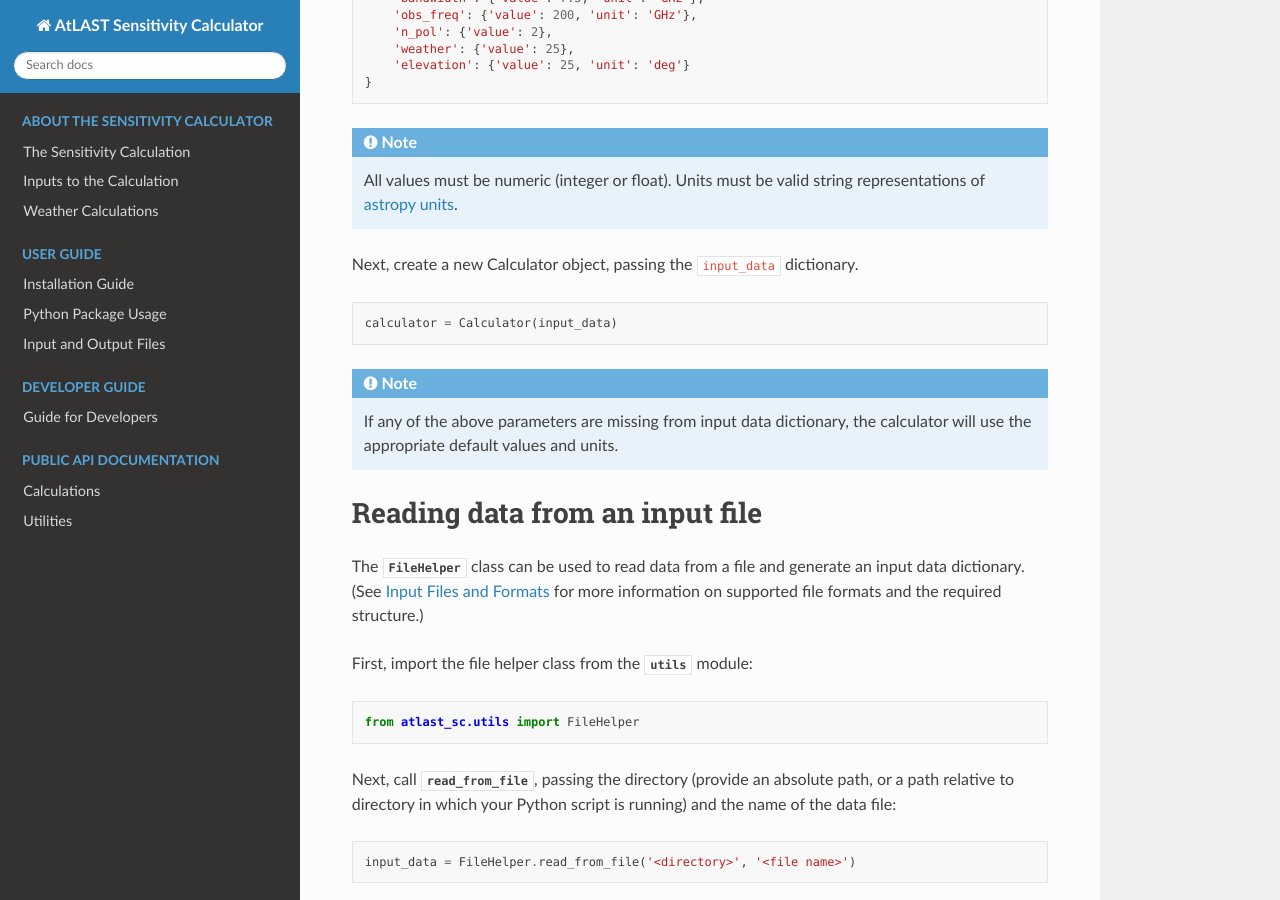
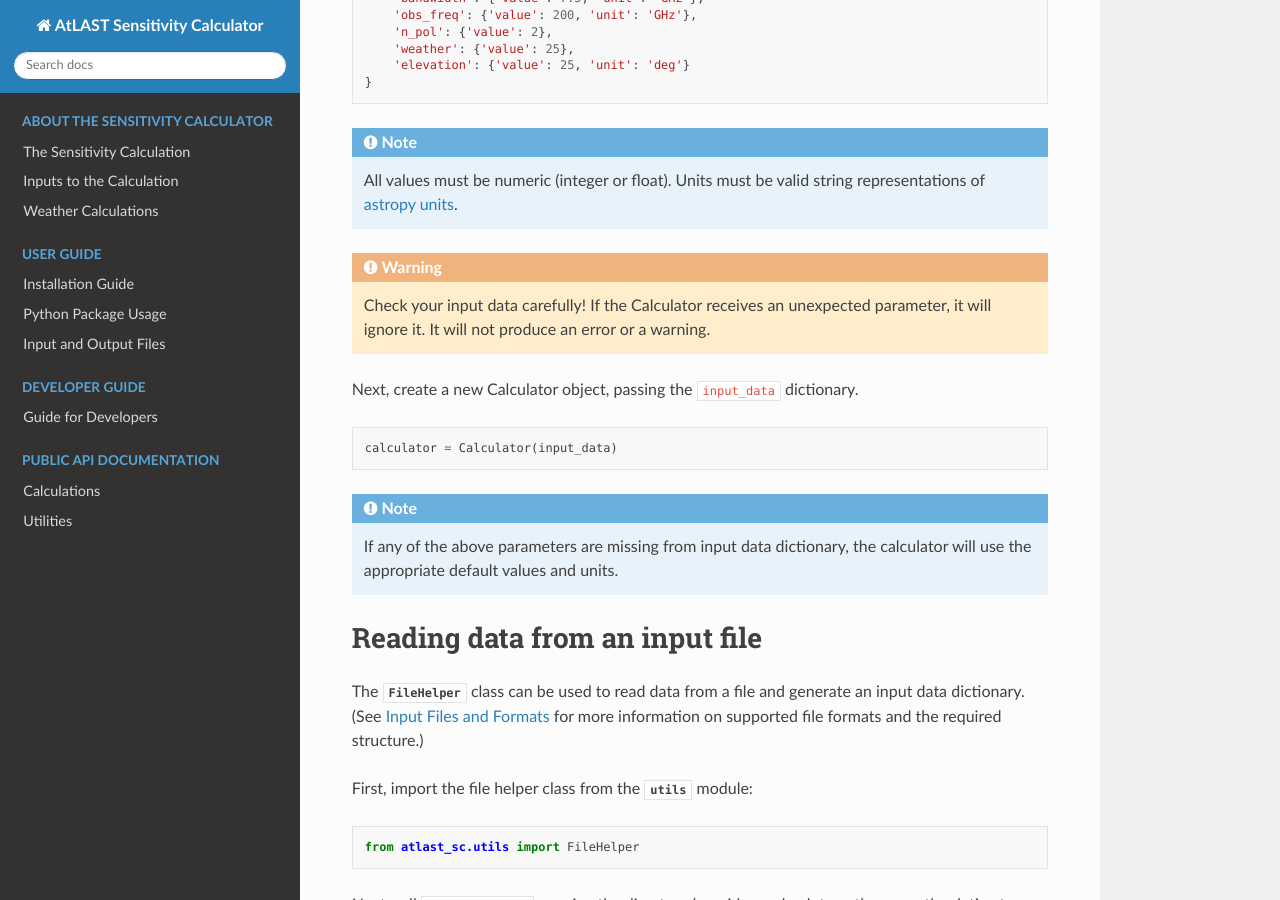
Before and after one commit to ukatc/AtLAST_sensitivity_calculator, a Sphinx documentation site: the page built from docs/source/user_guide/providing_input_data.rst, in a window 1280 px wide and 900 px high, scrolled down 426 px. Built offline with Sphinx 7.4.7 and the Read the Docs theme 2.0.0, drawn with Linux system fonts in a browser that asks for light colours.

Commit message:
Added warning about unexpected input parameters

```diff
--- a/docs/source/user_guide/providing_input_data.rst
+++ b/docs/source/user_guide/providing_input_data.rst
@@ -27,6 +27,10 @@ First, create a dictionary with the input data you wish to use:
 .. note:: All values must be numeric (integer or float). Units must be valid string
     representations of
     `astropy units <https://docs.astropy.org/en/stable/units/index.html>`__.
+
+.. warning:: Check your input data carefully! If the Calculator receives an
+    unexpected parameter, it will ignore it. It will not produce an error or a
+    warning.
 
 Next, create a new Calculator object, passing the ``input_data`` dictionary.
 
```
